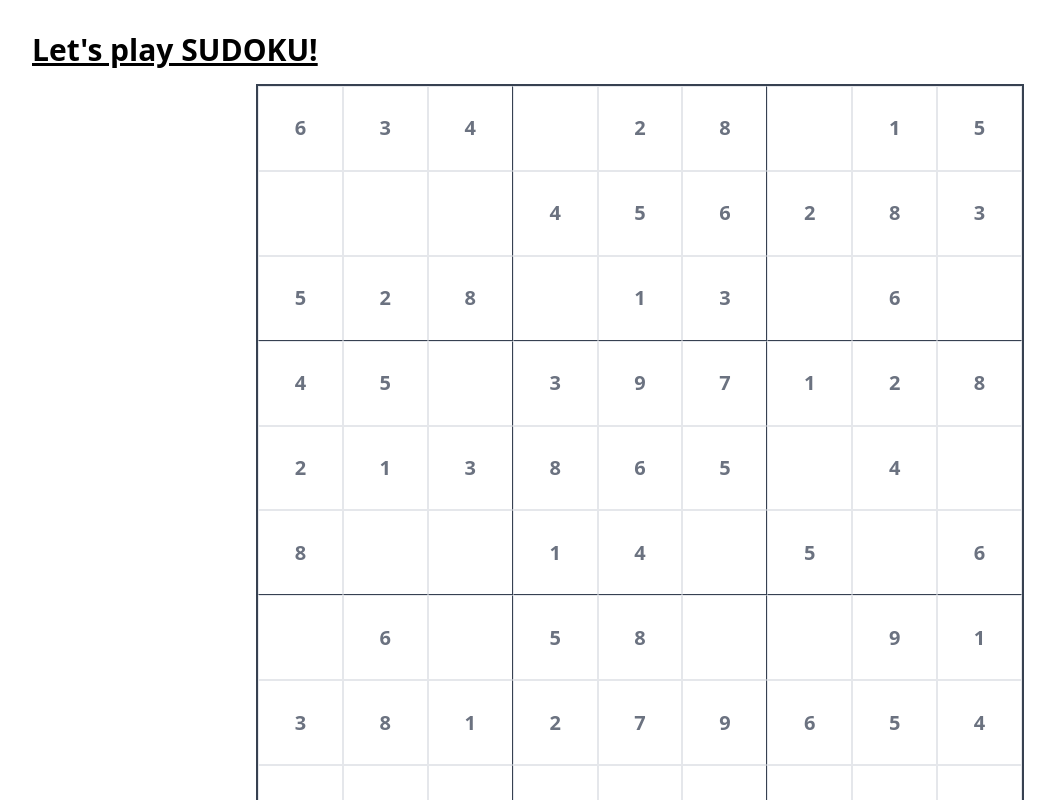
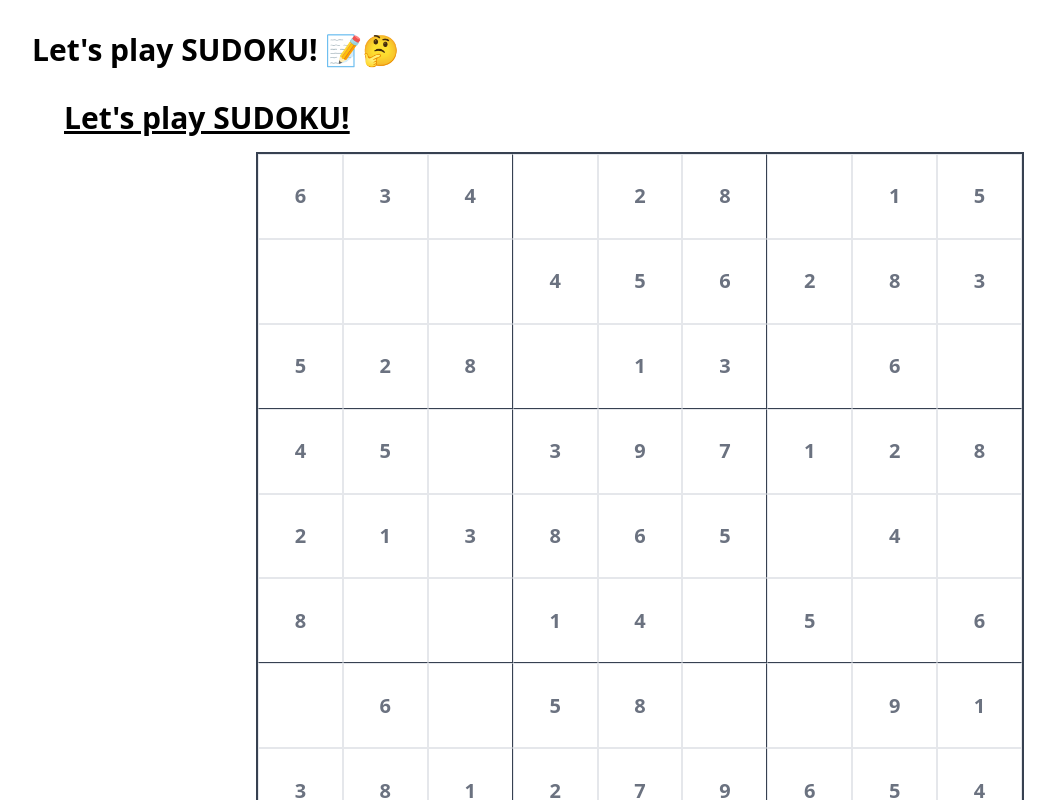
Before and after one commit to tamatamvan/sudoku-next, a Next.js app: page /puzzle in a window 1280 px wide. Shown: the top 800 px of the page, without its empty margins (0-1055 px from the left). Built offline with nearby package versions, Linux system fonts and the light colour scheme.

Commit message:
add link to puzzles list

```diff
--- a/src/app/layout.tsx
+++ b/src/app/layout.tsx
@@ -13,7 +13,12 @@ export default function RootLayout({
 }) {
   return (
     <html lang="en">
-      <body>{children}</body>
+      <body>
+        <div className="container mx-auto my-8 px-8">
+          <h1 className="mb-4 text-3xl font-bold">{`Let's play SUDOKU! 📝🤔`}</h1>
+          {children}
+        </div>
+      </body>
     </html>
   );
 }
--- a/src/app/page.tsx
+++ b/src/app/page.tsx
@@ -2,7 +2,7 @@ import Link from 'next/link';
 import { supabase } from '~/lib/supabaseClient';
 
 async function getPuzzles() {
-  const { data, error } = await supabase.from('sudoku_puzzles').select();
+  const { data, error } = await supabase.from('sudoku_puzzles').select('id');
   // The return value is *not* serialized
   // You can return Date, Map, Set, etc.
 
@@ -18,19 +18,18 @@ async function getPuzzles() {
 const Home = async () => {
   const puzzles = await getPuzzles();
   return (
-    <div className="container mx-auto my-8 px-8">
-      <h1 className="mb-4 text-3xl font-bold">{`Let's play SUDOKU! 📝🤔`}</h1>
+    <>
       <h2 className="mb-4 text-2xl font-bold">Select Puzzles</h2>
       {puzzles.map((puzzle, idx) => (
         <Link
-          href="/puzzle"
+          href={`/puzzle/${puzzle.id}`}
           className="mb-4 block cursor-pointer rounded-md border p-4 shadow-md hover:shadow-lg"
           key={puzzle.id}
         >
           <span className="font-bold">Puzzle No. {idx + 1}</span>
         </Link>
       ))}
-    </div>
+    </>
   );
 };
 
```
